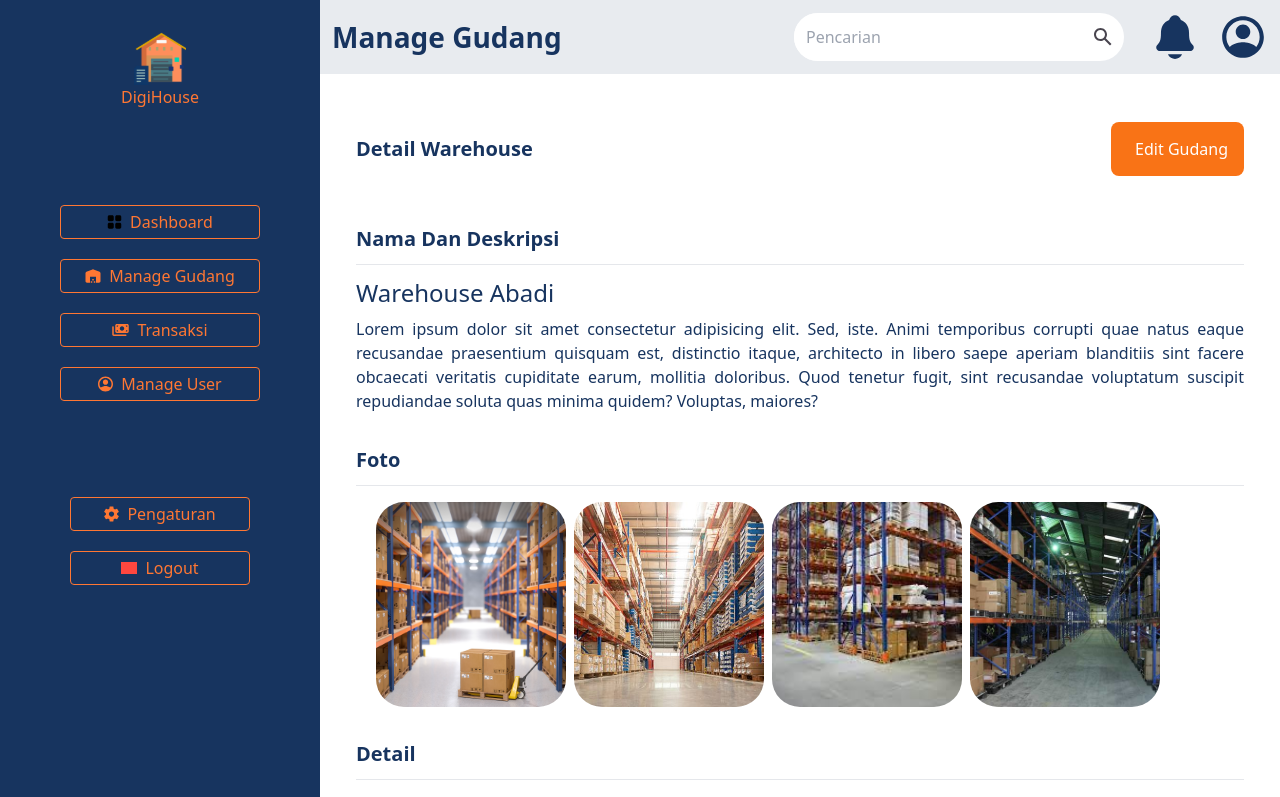
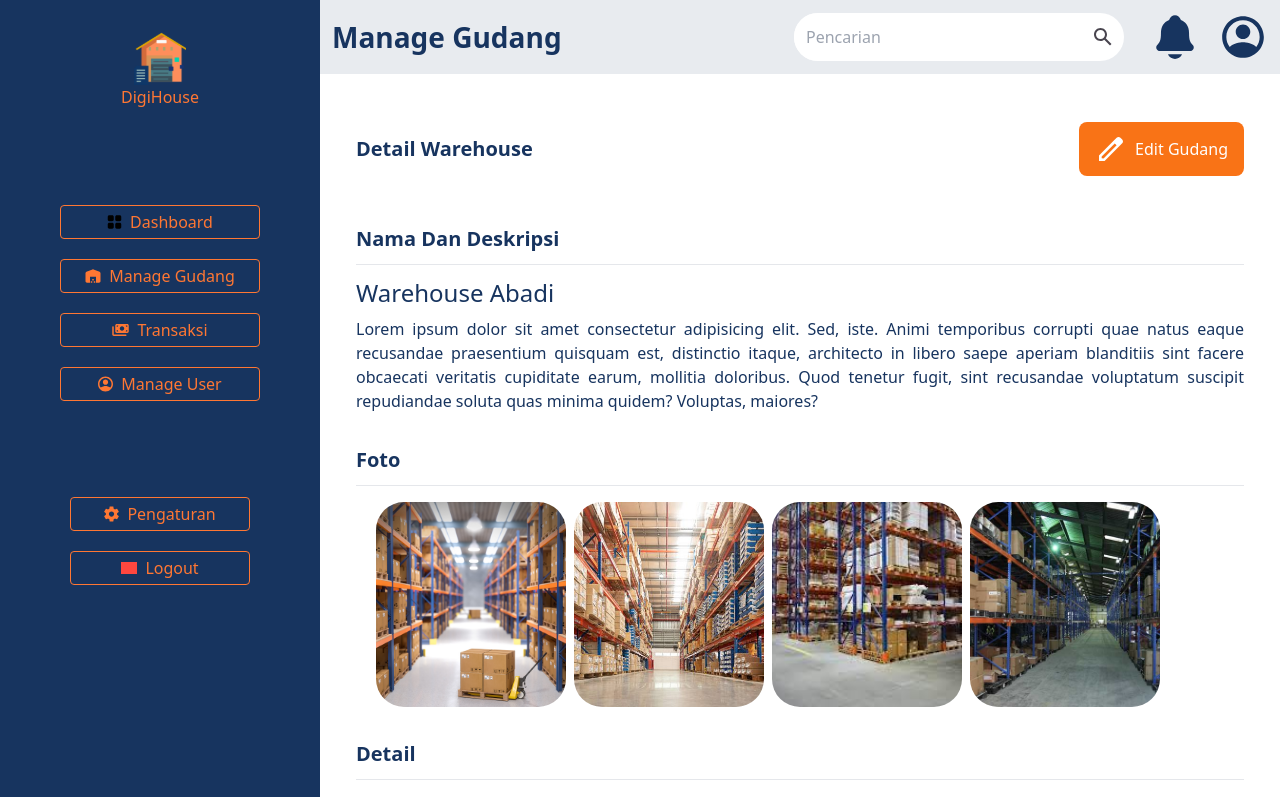
Before and after one commit to Capstone-Tim-12/warehouse-managament-system-fe, a React (Vite) app: page /admin/detail-gudang in a window 1280 px wide. Shown: the top 797 px of the page. Built offline with nearby package versions, Linux system fonts and the light colour scheme; grey boxes are pictures that could not be loaded.

Commit message:
fix icon detail gudang

```diff
--- a/src/components/admin-detail-gudang/TopDetail.jsx
+++ b/src/components/admin-detail-gudang/TopDetail.jsx
@@ -1,5 +1,5 @@
 import React from "react";
-// import IconEdit from "../../assets/icons-edit.svg";
+import IconEdit from "../../assets/Icons-edit.svg";
 
 const TopDetail = () => {
   return (
@@ -9,7 +9,7 @@ const TopDetail = () => {
           Detail Warehouse
         </h1>
         <button className="bg-orange-500 h-[54px] px-2 sm:px-4 sm:py-3 rounded-lg flex  items-center ">
-          {/* <img src={IconEdit} alt="IconEdit" className="w-8 h-8" /> */}
+          <img src={IconEdit} alt="IconEdit" className="w-8 h-8" />
           <span className="text-white ml-2 ">Edit Gudang</span>
         </button>
       </div>
```
Also changed, not shown: src/components/admin-detail-gudang/Detail.jsx (+8 -8 lines).
